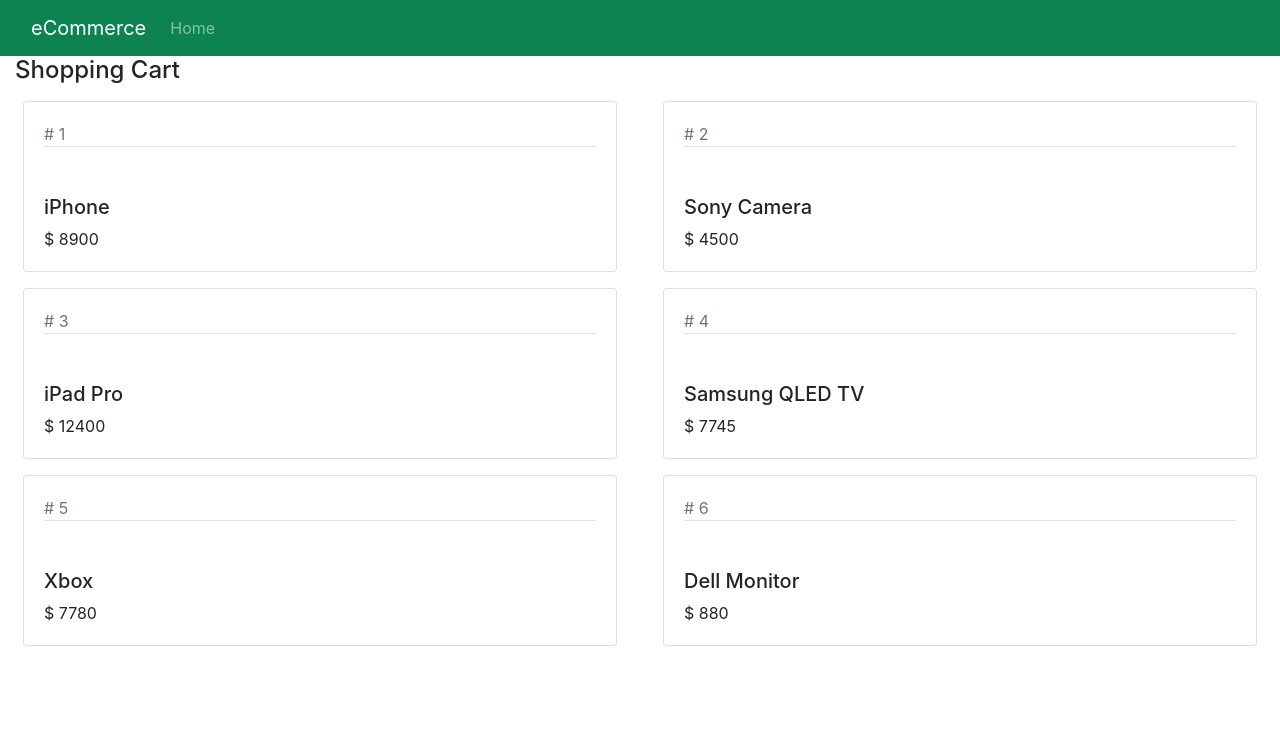
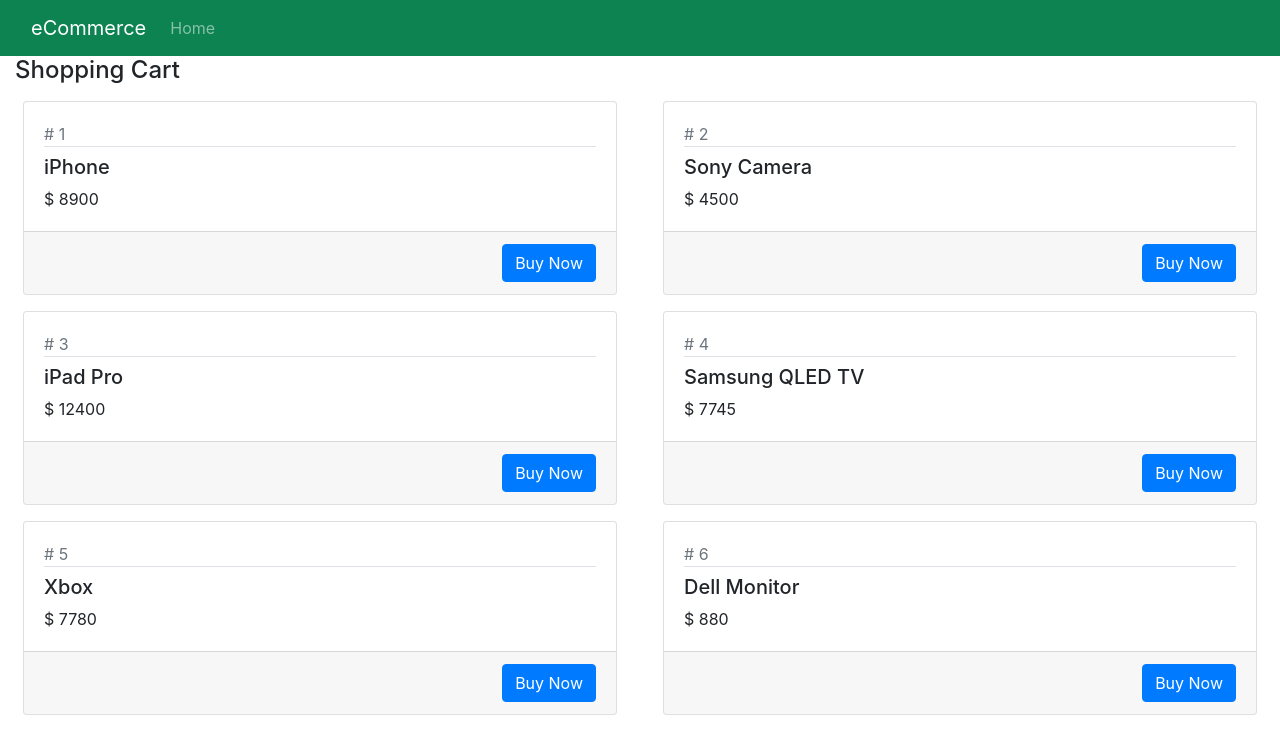
Before and after one commit to ceddddy/App-1, a React (Create React App) app: page / in a window 1280 px wide. Shown: the top 754 px of the page. Built offline with nearby package versions, Linux system fonts and the light colour scheme.

Commit message:
added props children (button)

```diff
--- a/src/Product.jsx
+++ b/src/Product.jsx
@@ -1,24 +1,26 @@
 import React, { Component } from "react";
 
 export default class Product extends Component {
-
   state = {
     product: this.props.product,
   };
 
   render() {
-    console.log(this.props.product);
+    console.log(this.props);
     return (
       <div className="col-lg-6">
         <div className="card m-2">
           <div className="card-body">
             <div className="text-muted"># {this.state.product.id}</div>
 
-            <h5 className="pt-5 border-top">
+            <h5 className="pt-2 border-top">
               {this.state.product.productName}
             </h5>
             <div>$ {this.state.product.price}</div>
           </div>
+          {/*card body ends here*/}
+
+          <div className="card-footer text-right">{this.props.children}</div>
         </div>
       </div>
     );
--- a/src/ShoppingCart.jsx
+++ b/src/ShoppingCart.jsx
@@ -19,7 +19,12 @@
 
         <div className="row">
           {this.state.products.map((prod) => {
-            return <Product key={prod.id} product={prod} />;
+            //invoking child component(Product)
+            return (
+              <Product key={prod.id} product={prod}>
+                <button className="btn btn-primary">Buy Now</button>
+              </Product>
+            );
           })}
         </div>
       </div>
```
